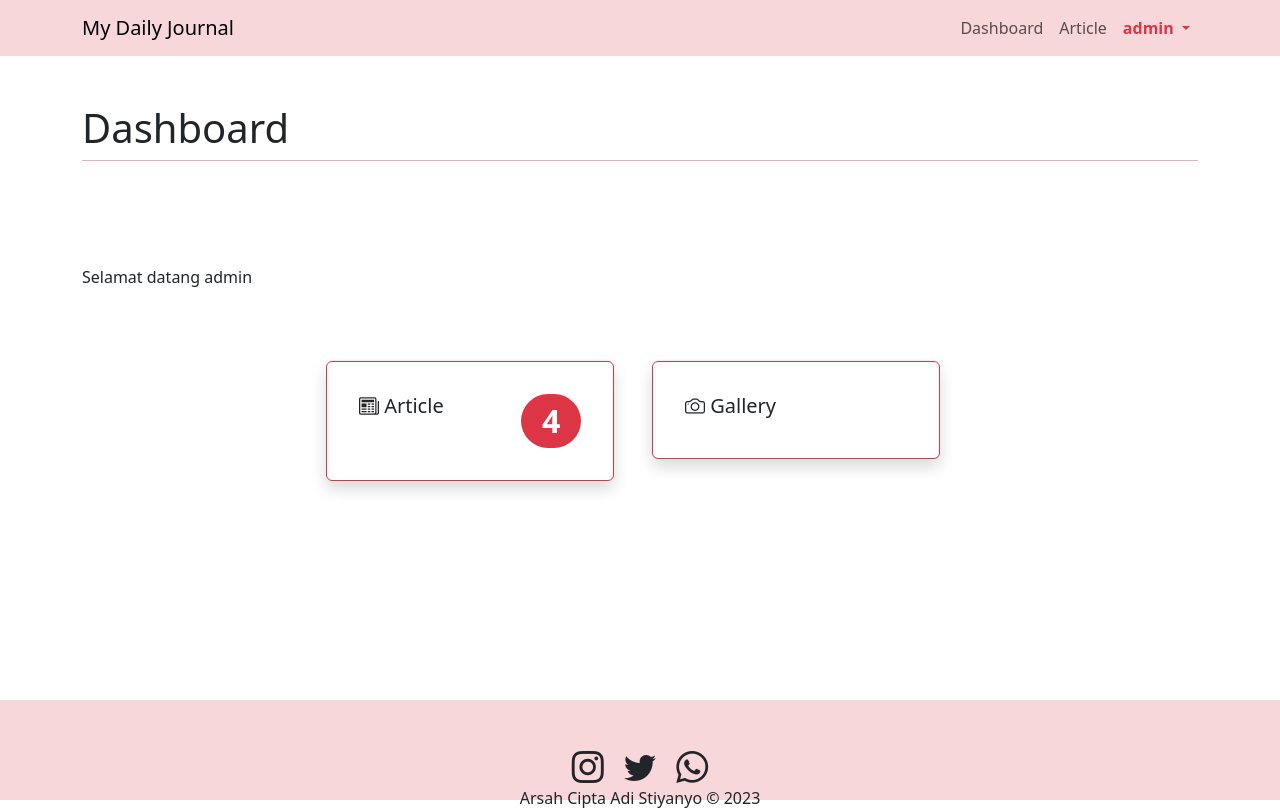
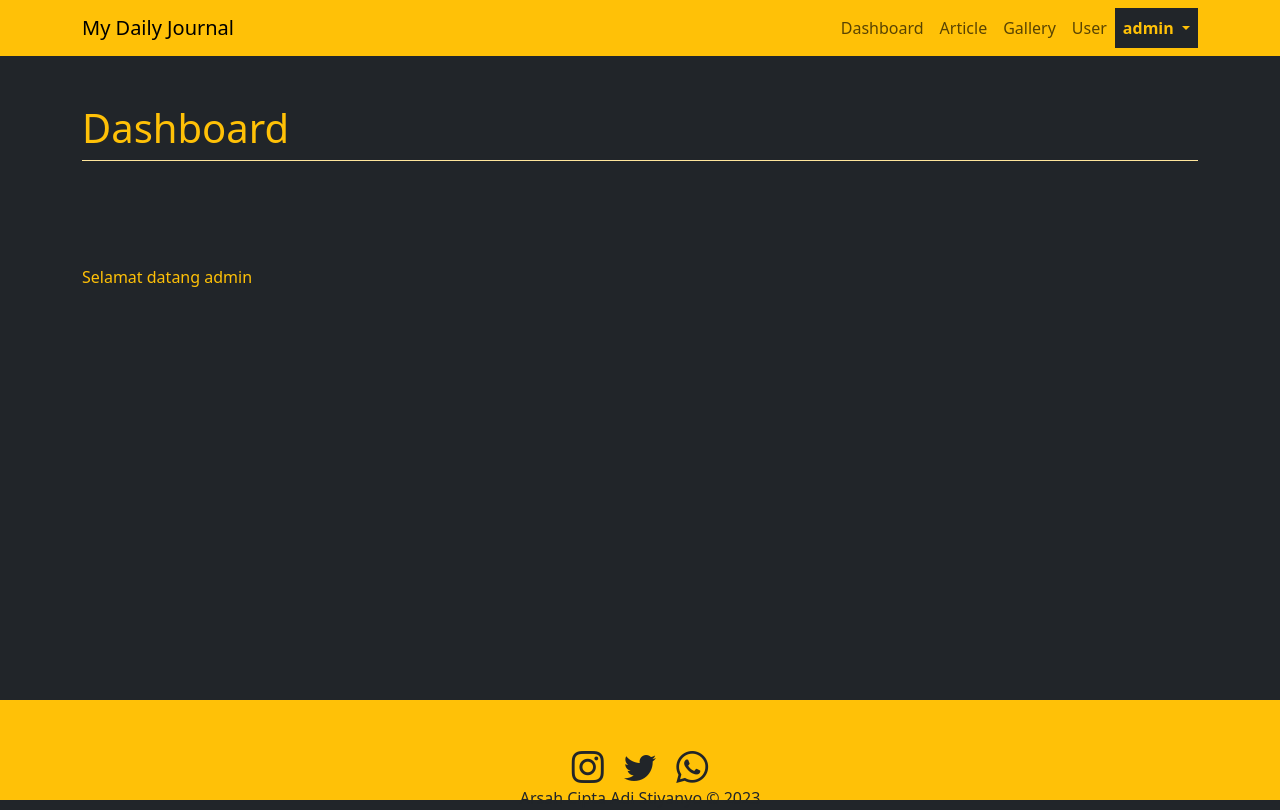
Before and after one commit to Arogantardy/web, a PHP site: page /admin.php in a window 1280 px wide. Run offline with PHP 8.4, Linux system fonts and the light colour scheme; a user stored in the database is signed in; data comes from the database, SQL or seed files in the repository.

Commit message:
Update admin.php

```diff
--- a/admin.php
+++ b/admin.php
@@ -44,9 +44,9 @@ if (!isset($_SESSION['username'])) {
         }
     </style>
 </head>
-<body>
+<body class=" bg-dark text-warning" >
     <!-- nav begin -->
-    <nav class="navbar navbar-expand-sm bg-body-tertiary sticky-top bg-danger-subtle">
+    <nav class="navbar navbar-expand-sm bg-warning text-dark sticky-top">
     <div class="container">
         <a class="navbar-brand" target="_blank" href=".">My Daily Journal</a>
         <button
@@ -68,12 +68,18 @@ if (!isset($_SESSION['username'])) {
             <li class="nav-item">
                 <a class="nav-link" href="admin.php?page=article">Article</a>
             </li>
+            <li class="nav-item">
+                <a class="nav-link" href="admin.php?page=gallery">Gallery</a>
+            </li>
+            <li class="nav-item">
+                <a class="nav-link" href="admin.php?page=user">User</a>
+            </li>
             <li class="nav-item dropdown">
-                <a class="nav-link dropdown-toggle text-danger fw-bold" href="#" role="button" data-bs-toggle="dropdown" aria-expanded="false">
+                <a class="nav-link dropdown-toggle bg-dark text-warning fw-bold" href="#" role="button" data-bs-toggle="dropdown" aria-expanded="false">
                     <?= $_SESSION['username']?>
                 </a>
-                <ul class="dropdown-menu">
-                    <li><a class="dropdown-item" href="logout.php">Logout</a></li>
+                <ul class="dropdown-menu border-warning bg-dark">
+                    <li><a class="dropdown-item text-danger" href="logout.php">Logout</a></li>
                 </ul>
             </li>
         </ul>
@@ -87,12 +93,12 @@ if (!isset($_SESSION['username'])) {
         <?php
         if(isset($_GET['page'])){
         ?>
-            <h4 class="lead display-6 pb-2 border-bottom border-danger-subtle"><?= ucfirst($_GET['page'])?></h4>
+            <h4 class="lead display-6 pb-2 border-bottom border-warning-subtle"><?= ucfirst($_GET['page'])?></h4>
             <?php
             include($_GET['page'].".php");
         }else{
         ?>
-            <h4 class="lead display-6 pb-2 border-bottom border-danger-subtle">Dashboard</h4>
+            <h4 class="lead display-6 pb-2 border-bottom border-warning-subtle">Dashboard</h4>
             <?php
             include("dashboard.php");
         }
@@ -109,7 +115,7 @@ if (!isset($_SESSION['username'])) {
     <!-- content end -->
 
     <!-- footer begin -->
-    <footer class="text-center p-5 bg-danger-subtle">
+    <footer class="text-center p-5 bg-warning text-dark">
     <div>
         <a href="https://www.instagram.com/udinusofficial"
         ><i class="bi bi-instagram h2 p-2 text-dark"></i
@@ -131,48 +137,3 @@ if (!isset($_SESSION['username'])) {
     ></script>
 </body>
 </html>
-<?php
-//query untuk mengambil data article
-$sql1 = "SELECT * FROM article ORDER BY tanggal DESC";
-$hasil1 = $conn->query($sql1);
-
-//menghitung jumlah baris data article
-$jumlah_article = $hasil1->num_rows;
-
-//query untuk mengambil data gallery
-//$sql2 = "SELECT * FROM gallery ORDER BY tanggal DESC";
-//$hasil2 = $conn->query($sql2);
-
-//menghitung jumlah baris data gallery
-//$jumlah_gallery = $hasil2->num_rows;
-?>
-<div class="row row-cols-1 row-cols-md-4 g-4 justify-content-center pt-4">
-    <div class="col">
-        <div class="card border border-danger mb-3 shadow" style="max-width: 18rem;">
-            <div class="card-body">
-                <div class="d-flex justify-content-between">
-                    <div class="p-3">
-                        <h5 class="card-title"><i class="bi bi-newspaper"></i> Article</h5>
-                    </div>
-                    <div class="p-3">
-                        <span class="badge rounded-pill text-bg-danger fs-2"><?php echo $jumlah_article; ?></span>
-                    </div>
-                </div>
-            </div>
-        </div>
-    </div>
-    <div class="col">
-        <div class="card border border-danger mb-3 shadow" style="max-width: 18rem;">
-            <div class="card-body">
-                <div class="d-flex justify-content-between">
-                    <div class="p-3">
-                        <h5 class="card-title"><i class="bi bi-camera"></i> Gallery</h5>
-                    </div>
-                    <div class="p-3">
-                        <span class="badge rounded-pill text-bg-danger fs-2"><?php //echo $jumlah_gallery; ?></span>
-                    </div>
-                </div>
-            </div>
-        </div>
-    </div>
-</div>
```
